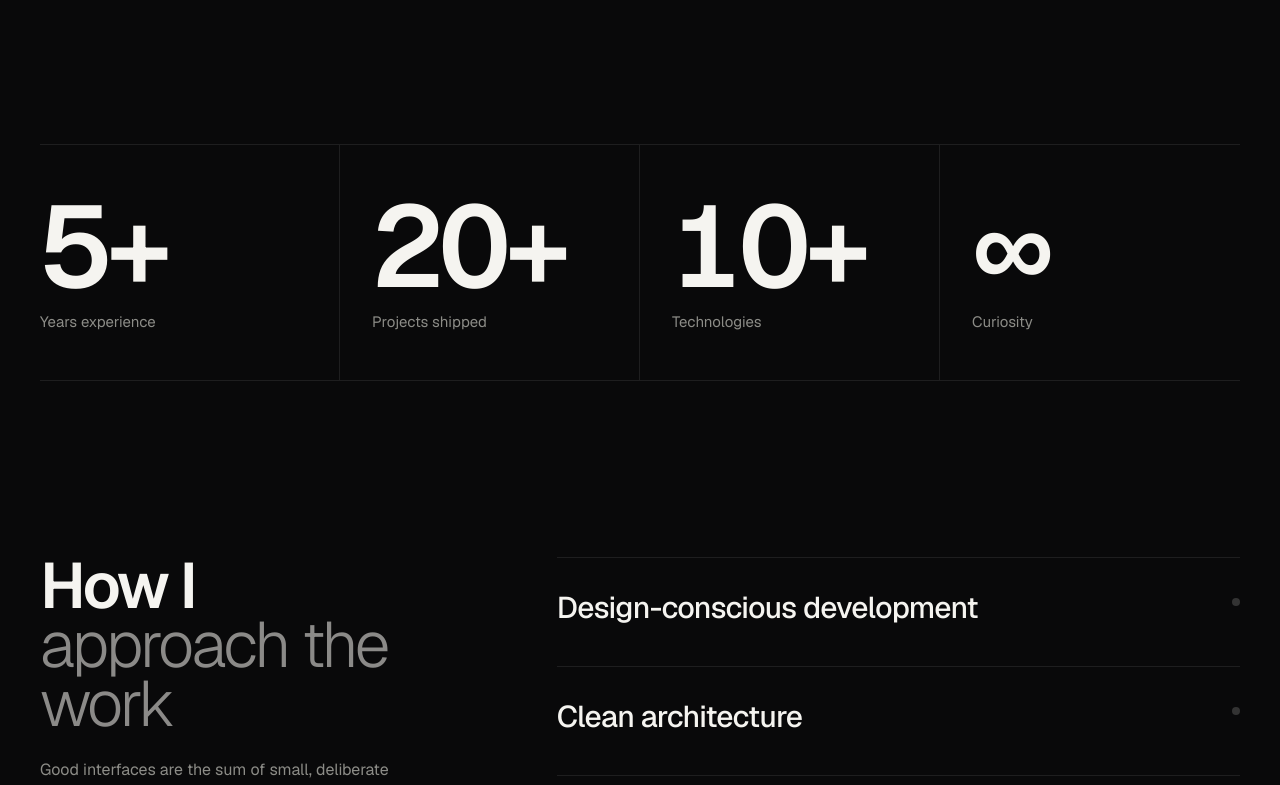
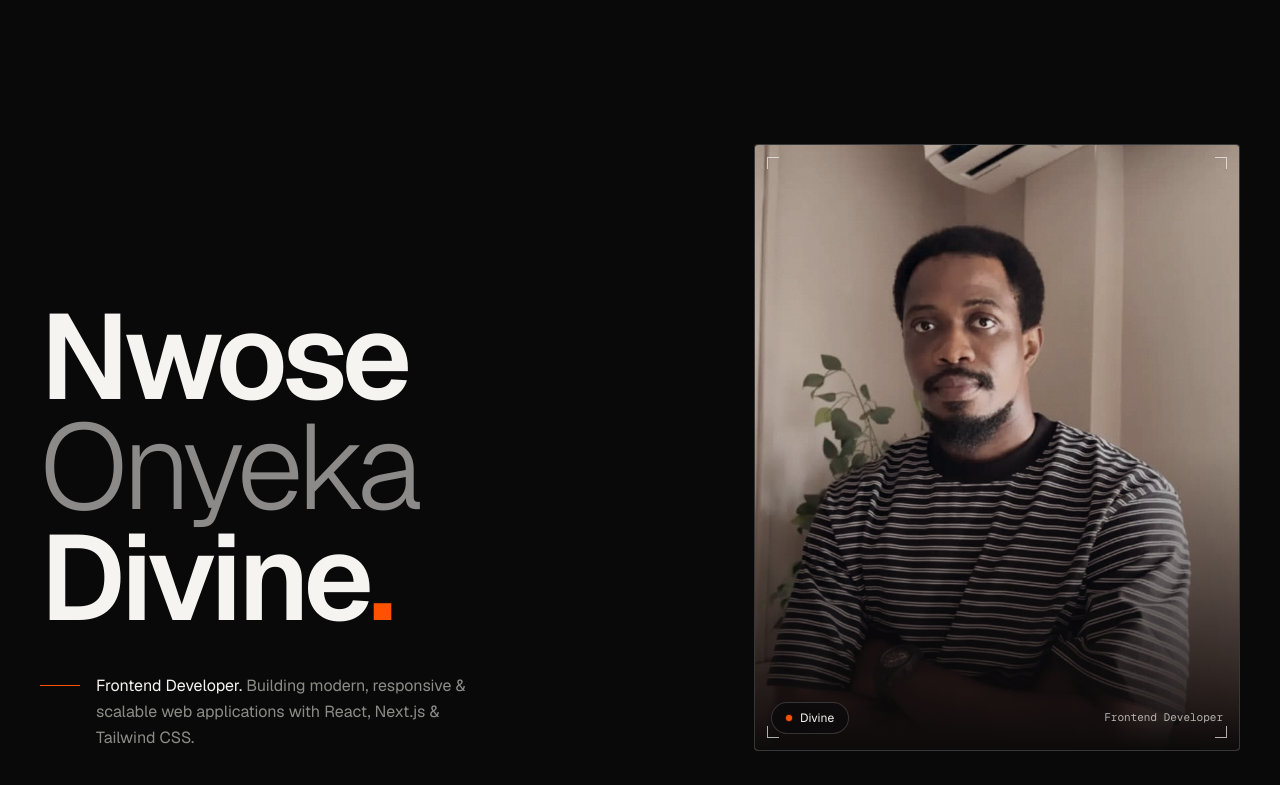
Before and after one commit to Divinenwose/portfolio, a Next.js app: page / in a window 1280 px wide. Shown: the part 1411-2196 px from the top of the page. Built offline with nearby package versions, Linux system fonts and the light colour scheme.

Commit message:
Add portrait to About section
Editorial name plate with a framed, scroll-revealed portrait.

Co-Authored-By: Claude Sonnet 5.5 <noreply@anthropic.com>
Claude-Session: https://claude.ai/code/session_018cCAL8K3gjtfuTffd4njRt

```diff
--- a/src/components/about/About.tsx
+++ b/src/components/about/About.tsx
@@ -4,6 +4,7 @@ import { motion } from "framer-motion";
 import ScrubText from "@/components/ui/ScrubText";
 import Counter from "@/components/ui/Counter";
 import Reveal from "@/components/ui/Reveal";
+import Portrait from "./Portrait";
 import { principles, stats } from "@/lib/data";
 import { ease } from "@/lib/utils";
 
@@ -26,6 +27,9 @@ export default function About() {
             />
           </div>
         </div>
+
+        {/* portrait */}
+        <Portrait />
 
         {/* stats */}
         <dl className="mt-24 grid grid-cols-2 border-t border-[var(--line)] md:mt-36 lg:grid-cols-4">
--- /dev/null
+++ b/src/components/about/Portrait.tsx
@@ -0,0 +1,103 @@
+"use client";
+
+import { useRef } from "react";
+import Image from "next/image";
+import { motion, useScroll, useTransform } from "framer-motion";
+import { profile } from "@/lib/data";
+import { ease } from "@/lib/utils";
+
+/**
+ * Editorial name plate + portrait. Frame reveals once, the photo drifts
+ * slowly inside it as you scroll (transform only), and eases from a muted
+ * grade to full colour on hover.
+ */
+export default function Portrait() {
+  const ref = useRef<HTMLDivElement>(null);
+  const { scrollYProgress } = useScroll({ target: ref, offset: ["start end", "end start"] });
+  const y = useTransform(scrollYProgress, [0, 1], ["-7%", "7%"]);
+
+  return (
+    <div className="mt-24 grid items-end gap-10 md:mt-36 lg:grid-cols-12 lg:gap-6">
+      {/* name plate */}
+      <div className="order-2 lg:order-1 lg:col-span-7">
+        <h3 className="display text-[clamp(3.2rem,9.4vw,9.5rem)]" aria-label={profile.name}>
+          {[
+            { w: "Nwose", cls: "" },
+            { w: "Onyeka", cls: "font-light text-bone/55" },
+            { w: "Divine", cls: "" },
+          ].map(({ w, cls }, i) => (
+            <span key={w} aria-hidden className="block overflow-hidden pb-[0.12em] -mb-[0.12em]">
+              <motion.span
+                initial={{ y: "110%" }}
+                whileInView={{ y: "0%" }}
+                viewport={{ once: true, margin: "-10% 0px" }}
+                transition={{ duration: 1.1, ease, delay: i * 0.09 }}
+                className={`inline-block ${cls}`}
+              >
+                {w}
+                {i === 2 && <span className="text-ember">.</span>}
+              </motion.span>
+            </span>
+          ))}
+        </h3>
+
+        <motion.div
+          initial={{ opacity: 0, y: 20 }}
+          whileInView={{ opacity: 1, y: 0 }}
+          viewport={{ once: true, margin: "-10% 0px" }}
+          transition={{ duration: 1, ease, delay: 0.35 }}
+          className="mt-8 flex max-w-md items-start gap-4 md:mt-10"
+        >
+          <span aria-hidden className="mt-3 h-px w-10 shrink-0 bg-ember" />
+          <p className="leading-relaxed text-mute">
+            <span className="text-bone">{profile.title}.</span> {profile.tagline}.
+          </p>
+        </motion.div>
+      </div>
+
+      {/* portrait */}
+      <div ref={ref} className="order-1 mx-auto w-full max-w-[440px] sm:max-w-[480px] lg:order-2 lg:col-span-5 lg:col-start-8 lg:mx-0 lg:ml-auto lg:max-w-[520px]">
+        <motion.figure
+          initial={{ clipPath: "inset(100% 0 0 0)" }}
+          whileInView={{ clipPath: "inset(0% 0 0 0)" }}
+          viewport={{ once: true, margin: "-8% 0px" }}
+          transition={{ duration: 1.4, ease }}
+          className="group relative overflow-hidden rounded-sm border border-[var(--line-strong)] bg-ink-2"
+        >
+          <div className="relative aspect-[4/5] w-full overflow-hidden">
+            <motion.div style={{ y }} className="absolute inset-x-0 -inset-y-[9%]">
+              <Image
+                src="/divine.jpg"
+                alt="Portrait of Nwose Onyeka Divine, arms crossed in a striped tee"
+                fill
+                sizes="(min-width: 1024px) 520px, (min-width: 640px) 480px, 90vw"
+                className="object-cover object-[50%_18%] [filter:grayscale(0.4)_contrast(1.06)_brightness(0.9)] transition-[filter,transform] duration-[1200ms] ease-[var(--ease-out-expo)] group-hover:scale-[1.03] group-hover:[filter:grayscale(0)_contrast(1.02)_brightness(1)]"
+              />
+            </motion.div>
+
+            {/* grade: sink the beige wall into the dark theme, warm the shadows */}
+            <div aria-hidden className="pointer-events-none absolute inset-0 bg-gradient-to-t from-ink via-ink/10 to-transparent" />
+            <div aria-hidden className="pointer-events-none absolute inset-0 bg-ember/10 mix-blend-soft-light" />
+            <div aria-hidden className="grain pointer-events-none absolute inset-0" />
+
+            {/* crop marks, echoing the hero spec card */}
+            {["left-3 top-3 border-l border-t", "right-3 top-3 border-r border-t", "bottom-3 left-3 border-b border-l", "bottom-3 right-3 border-b border-r"].map((c) => (
+              <span key={c} aria-hidden className={`pointer-events-none absolute h-3 w-3 border-bone/70 ${c}`} />
+            ))}
+
+            <figcaption className="absolute inset-x-4 bottom-4 flex items-center justify-between gap-3">
+              <span className="flex items-center gap-2 rounded-full border border-[var(--line-strong)] bg-ink/60 px-3.5 py-1.5 text-[12px] backdrop-blur-md">
+                <span className="relative flex h-1.5 w-1.5">
+                  <span className="absolute inset-0 rounded-full bg-ember" style={{ animation: "pulse-ring 2.2s ease-out infinite" }} />
+                  <span className="relative h-1.5 w-1.5 rounded-full bg-ember" />
+                </span>
+                {profile.short}
+              </span>
+              <span className="font-mono text-[11px] text-bone/70">Frontend Developer</span>
+            </figcaption>
+          </div>
+        </motion.figure>
+      </div>
+    </div>
+  );
+}
```
Also changed, not shown: public/divine.jpg (added).
